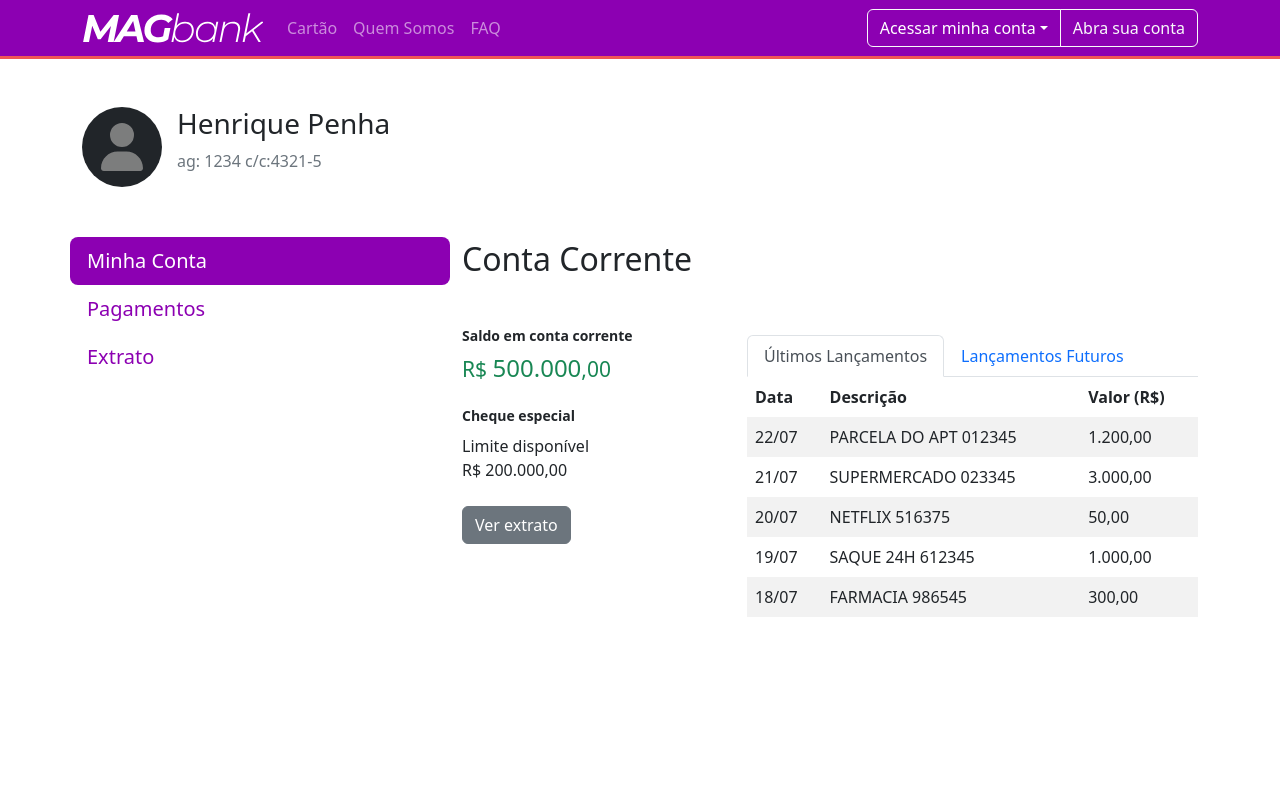
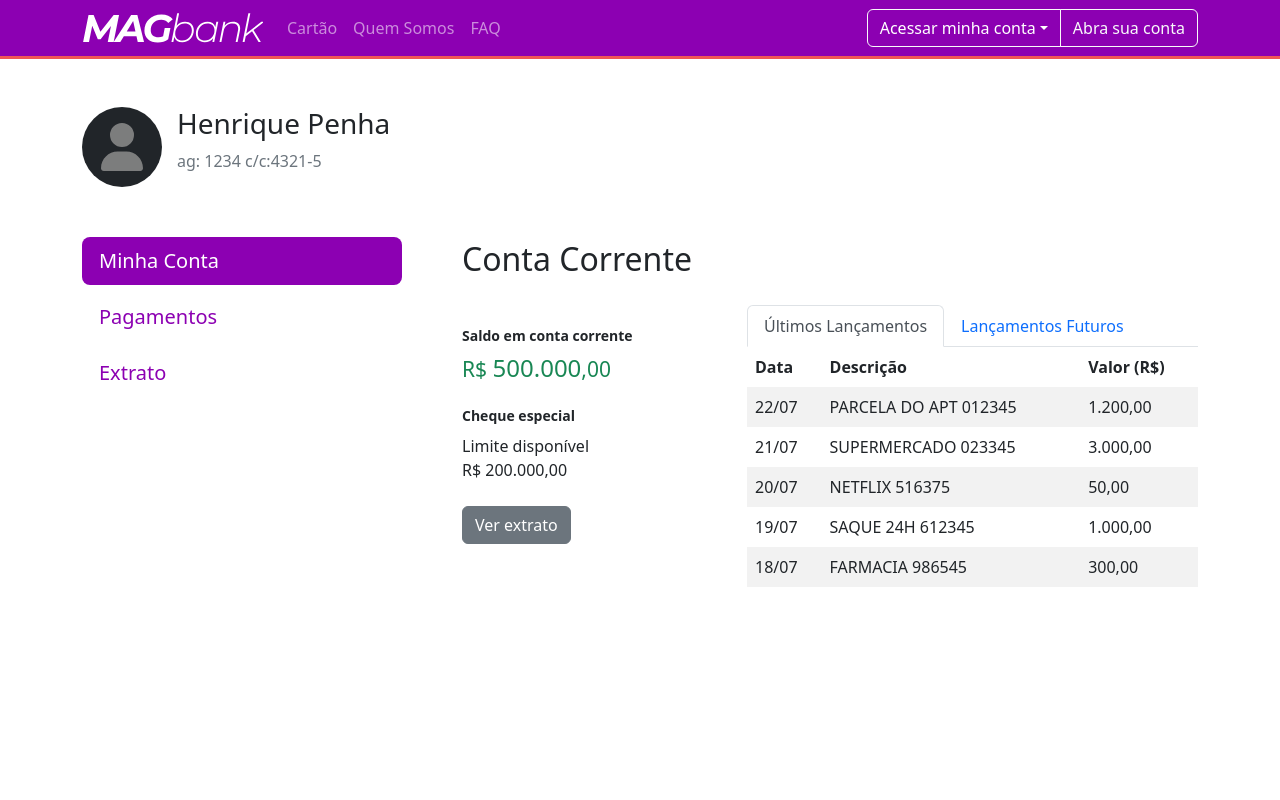
Before and after one commit to Henrique-Penha/magbank, a React (Create React App) app: page /dashboard in a window 1280 px wide. Shown: the top 800 px of the page. Built offline with nearby package versions, Linux system fonts and the light colour scheme.

Commit message:
feat(Magbank): adjust

```diff
--- /dev/null
+++ b/src/components/AccountBalance.js
@@ -0,0 +1,76 @@
+import React from "react";
+import { Col, Tabs, Table, Tab, Button } from "react-bootstrap";
+
+const AccountBalance = ({data}) => {
+  const { latestBalance, futureBalance } = data;
+
+  return (
+    <>
+      <Col xs={12} lg={3} className="dashboard__cont">
+        <h2 className="my-5">Conta Corrente</h2>
+        <h6>
+          <small>
+            <strong>Saldo em conta corrente</strong>
+          </small>
+        </h6>
+        <h4 className="text-success mb-4">
+          <small>R$ </small>500.000<small>,00</small>
+        </h4>
+        <h6>
+          <small>
+            <strong>Cheque especial</strong>
+          </small>
+        </h6>
+        <p className="mb-0">Limite disponível</p>
+        <p className="mb-4">R$ 200.000,00</p>
+        <Button variant="secondary">Ver extrato</Button>
+      </Col>
+      <Col xs={12} lg={5} className="mt-lg-5">
+        <Tabs className="dashboard__tabs" defaultActiveKey="latest">
+          <Tab eventKey="latest" title="Últimos Lançamentos">
+            <Table className="dashboard__table" striped borderless>
+              <thead>
+                <tr>
+                  <th>Data</th>
+                  <th>Descrição</th>
+                  <th>Valor (R$)</th>
+                </tr>
+              </thead>
+              <tbody>
+                {latestBalance.map(({ date, description, value }, key) => (
+                  <tr key={key}>
+                    <td>{date}</td>
+                    <td>{description}</td>
+                    <td>{value}</td>
+                  </tr>
+                ))}
+              </tbody>
+            </Table>
+          </Tab>
+          <Tab eventKey="future" title="Lançamentos Futuros">
+            <Table striped borderless>
+              <thead>
+                <tr>
+                  <th>Data</th>
+                  <th>Descrição</th>
+                  <th>Valor (R$)</th>
+                </tr>
+              </thead>
+              <tbody>
+                {futureBalance.map(({ date, description, value }, key) => (
+                  <tr key={key}>
+                    <td>{date}</td>
+                    <td>{description}</td>
+                    <td>{value}</td>
+                  </tr>
+                ))}
+              </tbody>
+            </Table>
+          </Tab>
+        </Tabs>
+      </Col>
+    </>
+  )
+};
+
+export default AccountBalance;
--- /dev/null
+++ b/src/components/AccountHistory.js
@@ -0,0 +1,8 @@
+import React from 'react';
+
+
+const AccountHistory = () => (
+    <h2>gghghg</h2>
+);
+
+export default AccountHistory;
--- /dev/null
+++ b/src/components/AccountPayments.js
@@ -0,0 +1,9 @@
+import React from 'react';
+
+
+const AccountPayments = () => {
+    <h1>ggadhg</h1>
+
+};
+
+export default AccountPayments;
--- a/src/components/Footer.js
+++ b/src/components/Footer.js
@@ -12,12 +12,12 @@ const Footer = () => {
     return (
     <footer className='footer'>
         <Container>
-            <Row className='text-center py-5'>
-                <Col xs={12} lg={6} className='text-lg-start mb-5'>
+            <Row className='text-center my-4'>
+                <Col xs={12} lg={6} className='text-lg-start align-items-center'>
                     <Image src={log}/>
                 </Col>
 
-                <Col xs={12} lg={4} className='store mb-5'>
+                <Col xs={12} lg={4} className='store align-items-center'>
                     <Image src={applestore}/>
                     <Image src={googleplay} className='ms-3 my-3 my-lg-0' />
                 </Col>
--- a/src/views/Dashboard.js
+++ b/src/views/Dashboard.js
@@ -1,36 +1,79 @@
-import React from 'react';
-import { Container, Row, Col, Button, Tab, Tabs, Table } from 'react-bootstrap';
-import { FontAwesomeIcon } from '@fortawesome/react-fontawesome';
-import { faCircle, faUser } from '@fortawesome/free-solid-svg-icons';
+import React, { useState } from "react";
+import { Route, Routes, Link } from "react-router-dom";
+import { Container, Row, Col, Button } from "react-bootstrap";
+import { FontAwesomeIcon } from "@fortawesome/react-fontawesome";
+import { faCircle, faUser } from "@fortawesome/free-solid-svg-icons";
+import AccountBalance from "../components/AccountBalance";
+import AccountHistory from "../components/AccountHistory";
+import AccountPayments from "../components/AccountPayments";
 
-import './Dashboard.scss';
+import "./Dashboard.scss";
 
-const Dashboard = () => {
-    const latestData = [
-        {date: '22/07', description: 'PARCELA DO APT 012345', value: '1.200,00'},
-        {date: '21/07', description: 'SUPERMERCADO 023345', value: '3.000,00'},
-        {date: '20/07', description: 'NETFLIX 516375', value: '50,00'},
-        {date: '19/07', description: 'SAQUE 24H 612345', value: '1.000,00'},
-        {date: '18/07', description: 'FARMACIA 986545', value: '300,00'},
+const Dashboard = ({ className = false }) => {
+  const [activeLink, setActiveLink] = useState(0);
+
+  const links = [
+    { text: "Minha Conta", path: '' },
+    { text: "Pagamentos", path: '/dashboard/payments' },
+    { text: "Extrato", path: '/dashboard/history' },
   ];
 
-    const futureData = [
-        {date: '22/08', description: 'PARCELA DO APT 012345', value: '1.200,00'},
-        {date: '22/09', description: 'PARCELA DO APT 223345', value: '1.200,00'},
-        {date: '22/10', description: 'PARCELA DO APT 616375', value: '1.200,00'},
-        {date: '22/11', description: 'PARCELA DO APT 786545', value: '1.200,00'},
-        {date: '22/11', description: 'PARCELA DO APT 786545', value: '1.200,00'},
-    ];
+  const data = {
+    latestBalance: [
+      {
+        date: "22/07",
+        description: "PARCELA DO APT 012345",
+        value: "1.200,00",
+      },
+      { date: "21/07", description: "SUPERMERCADO 023345", value: "3.000,00" },
+      { date: "20/07", description: "NETFLIX 516375", value: "50,00" },
+      { date: "19/07", description: "SAQUE 24H 612345", value: "1.000,00" },
+      { date: "18/07", description: "FARMACIA 986545", value: "300,00" },
+    ],
+
+    futureBalance: [
+      {
+        date: "22/08",
+        description: "PARCELA DO APT 012345",
+        value: "1.200,00",
+      },
+      {
+        date: "22/09",
+        description: "PARCELA DO APT 223345",
+        value: "1.200,00",
+      },
+      {
+        date: "22/10",
+        description: "PARCELA DO APT 616375",
+        value: "1.200,00",
+      },
+      {
+        date: "22/11",
+        description: "PARCELA DO APT 786545",
+        value: "1.200,00",
+      },
+      {
+        date: "22/11",
+        description: "PARCELA DO APT 786545",
+        value: "1.200,00",
+      },
+    ],
+  };
 
   return (
-    <Container className="dashboard py-5">
+    <Container className={`dashboard py-5 ${className ? className : ''}`}>
       <Row>
         <Col xs={12} lg={4}>
           <Row className="d-flex align-content-center mb-5">
             <Col xs={3}>
               <span className="dashboard__user-avatar">
-                            <FontAwesomeIcon icon={faCircle} size='5x' color='#f8f9f' />
-                            <FontAwesomeIcon className="dashboard__user-icon" icon={faUser} size='3x' color='#7c7d7d' />
+                <FontAwesomeIcon icon={faCircle} size="5x" color="#f8f9f" />
+                <FontAwesomeIcon
+                  className="dashboard__user-icon"
+                  icon={faUser}
+                  size="3x"
+                  color="#7c7d7d"
+                />
               </span>
             </Col>
 
@@ -41,83 +84,36 @@ const Dashboard = () => {
           </Row>
 
           <Row>
-                    <Button className="dashboard__button dashboard__button--active text-left d-flex" variant="link" size="lg">
-                        Minha Conta
+            {links.map(({ text, path }, key) => (
+              <Link
+                className="dashboard__link"
+                to={path}
+                key={key}
+              >
+                <Button
+                  className={`dashboard__button text left ${
+                    key === activeLink ? "dashboard__button--active" : ''
+                  }`}
+                  variant="link"
+                  size="lg"
+                  onClick={() => setActiveLink(key)}
+                >
+                  {text}
                 </Button>
+              </Link>
+            ))}
+          </Row>
+        </Col>
 
-                    <Button className="dashboard__button text-left d-flex" variant="link" size="lg">
-                        Pagamentos
-                    </Button>
+          <Routes>
+            <Route path="/" element={<AccountBalance data={data} />} />
+            <Route path="/payments" element={<AccountPayments />} />
+            <Route path="/history" element={<AccountHistory />} />
+          </Routes>
 
-                    <Button className="dashboard__button text-left d-flex" variant="link" size="lg">
-                        Extrato
-                    </Button>
-                </Row>
-
-            </Col>
-            <Col xs={12} lg={3} className="dashboard__cont">
-                <h2 className="my-5">Conta Corrente</h2>
-                <h6><small><strong>Saldo em conta corrente</strong></small></h6>
-                <h4 className="text-success mb-4">
-                    <small>R$ </small>500.000<small>,00</small>
-                </h4>
-                <h6><small>
-                    <strong>Cheque especial</strong>
-                </small></h6>
-                <p className="mb-0">Limite disponível</p>
-                <p className="mb-4">R$ 200.000,00</p>
-                <Button variant="secondary">Ver extrato</Button>
-            </Col>
-            <Col xs={12} lg={5} className="mt-lg-5">
-                <Tabs
-                    className="dashboard__tabs"
-                    defaultActiveKey="latest"
-                    >
-                    <Tab eventKey="latest" title="Últimos Lançamentos">
-                        <Table className="dashboard__table" striped borderless>
-                            <thead>
-                                <tr>
-                                    <th>Data</th>
-                                    <th>Descrição</th>
-                                    <th>Valor (R$)</th>
-                                </tr>
-                            </thead>
-                            <tbody>
-                                {latestData.map(({ date, description, value }) => (
-                                    <tr>
-                                        <td>{ date }</td>
-                                        <td>{ description }</td>
-                                        <td>{ value }</td>
-                                    </tr>
-                                ))}
-                            </tbody>
-                        </Table>
-                    </Tab>
-                    <Tab eventKey="future" title="Lançamentos Futuros">
-                        <Table striped borderless>
-                                <thead>
-                                    <tr>
-                                        <th>Data</th>
-                                        <th>Descrição</th>
-                                        <th>Valor (R$)</th>
-                                    </tr>
-                                </thead>
-                                <tbody>
-                                    {futureData.map(({ date, description, value }) => (
-                                        <tr>
-                                            <td>{ date }</td>
-                                            <td>{ description }</td>
-                                            <td>{ value }</td>
-                                        </tr>
-                                    ))}
-                                </tbody>
-                        </Table>
-                    </Tab>
-                </Tabs>
-            </Col>
       </Row>
     </Container>
   );
-};
+}
 
 export default Dashboard;
--- a/src/views/Dashboard.scss
+++ b/src/views/Dashboard.scss
@@ -23,12 +23,33 @@
     &__button {
         color: $color-primary;
         text-decoration: none;
+        margin-bottom: 0.5rem;
+        min-width: 25vw;
+        text-align: start;
 
-        &:hover, &--active {
-            color: #fff;
-            background-color: $color-primary;
+        &:hover,
+        &:focus,
+        &--active,
+        &--active:hover {
             text-decoration: none;
         }
+
+        &:hover,
+        &:focus,
+        &--active,
+        &--active:hover {
+            color: #fff;
+        }
+
+        &:hover {
+            background-color: #626262;
+        }
+
+        &--active,
+        &--active:hover {
+            background-color: $color-primary;
+        }
+
     }
 
     &__cont {
@@ -50,8 +71,19 @@
         margin-top: 40px;
 
         @media screen and (min-width: 992px) {
-            margin-top: 180px;
+            margin-top: 150px;
         }
     }
 
+    &__table {
+        margin-bottom: 100px;
+    }
+
 }
+
+a.dashboard__link,
+a.dashboard__link,:active,
+a.dashboard__link,:focus,
+a.dashboard__link,:hover {
+        text-decoration: none;
+}
--- a/src/views/Login.scss
+++ b/src/views/Login.scss
@@ -5,7 +5,7 @@
     height: calc(100vh - 391px);
 
     @media screen and (min-width: 992px) {
-        height: calc(100vh - 247px);
+        height: calc(100vh - 150px);
     }
 
     background-image: linear-gradient(135deg, $color-primary, $color-secundary);
```
Lines whose indentation alone changed are shown as unchanged.
